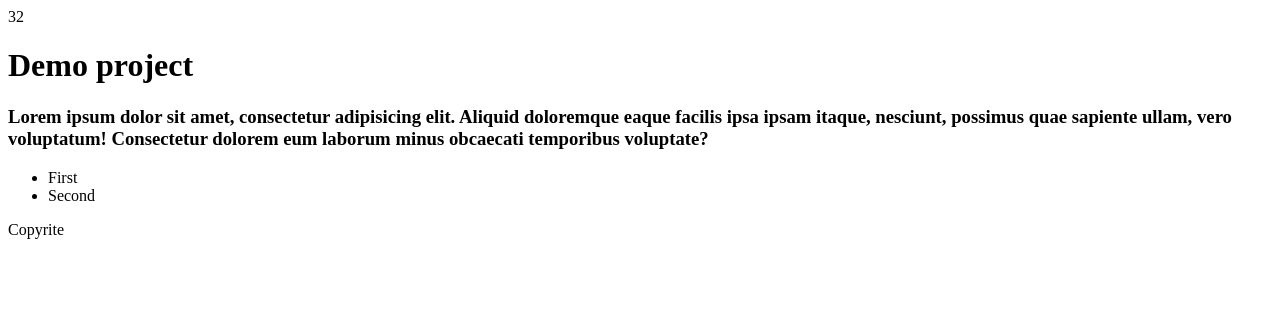
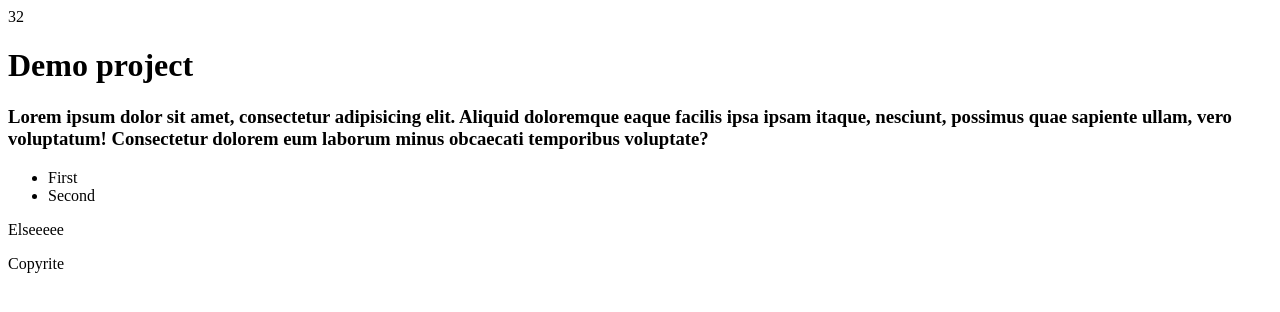
Before and after one commit to SerNir/git-remote-demo, a plain HTML site: page index.html in a window 1280 px wide. Drawn offline with Linux system fonts and the light colour scheme.

Commit message:
commit for commit

```diff
--- a/index.html
+++ b/index.html
@@ -13,6 +13,7 @@
     <li>First</li>
     <li>Second</li>
 </ul>
+<p>Elseeeee</p>
 <p>Copyrite</p>
 </body>
 </html>
```
